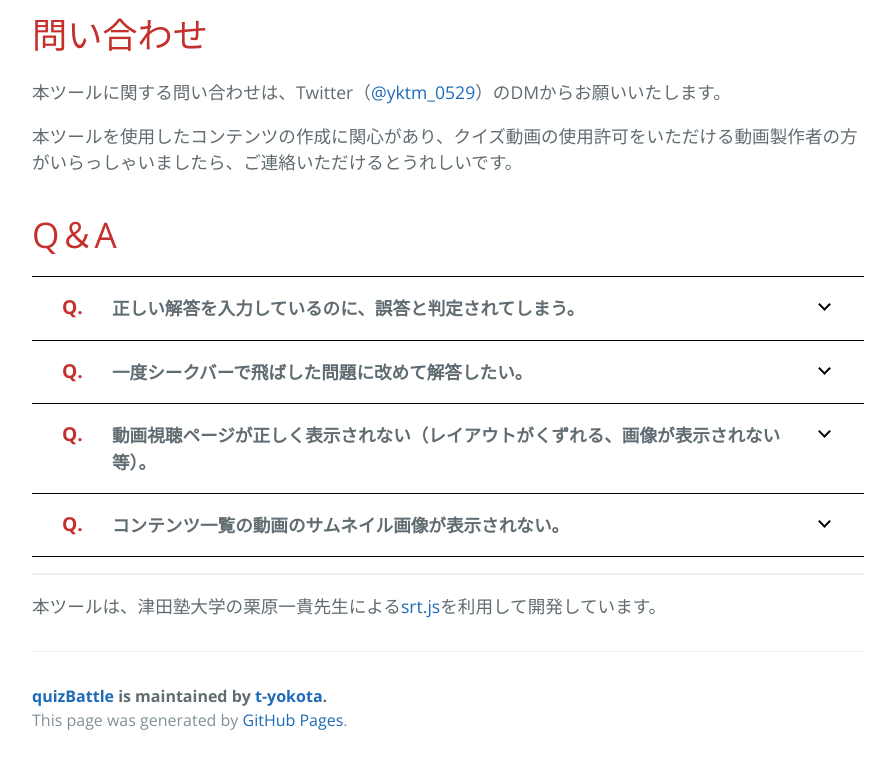
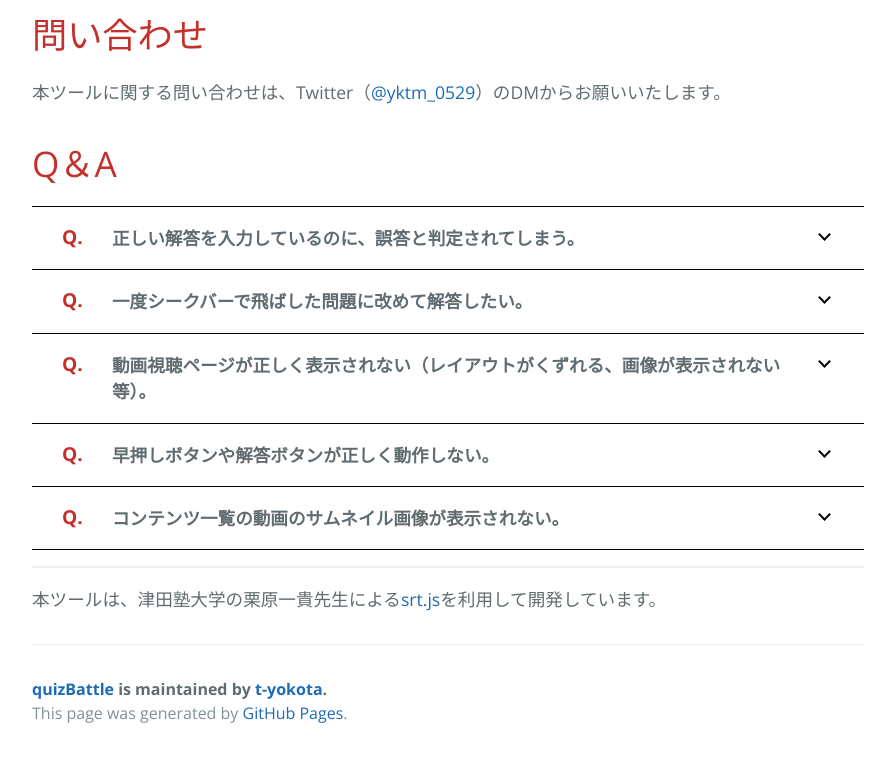
Before and after one commit to t-yokota/quizBattle, a Jekyll site: the page built from docs/index.md, in a window 1280 px wide and 900 px high, scrolled down 2564 px, cut to the strip 136-900 px from the top of the window. Shown: the whole strip, without its empty margins (192-1087 px from the left). Built offline with Jekyll 4.4.1, drawn with Linux system fonts in a browser that asks for light colours; our own code applies the rules of GitHub Pages for plain Markdown files.

Commit message:
updated QA contents on project page.

```diff
--- a/docs/index.md
+++ b/docs/index.md
@@ -91,7 +91,7 @@
 
 本ツールに関する問い合わせは、Twitter（[@yktm_0529](https://twitter.com/yktm_0529)）のDMからお願いいたします。
 
-本ツールを使用したコンテンツの作成に関心があり、クイズ動画の使用許可をいただける動画製作者の方がいらっしゃいましたら、ご連絡いただけるとうれしいです。
+<!-- 本ツールを使用したコンテンツの作成に関心があり、クイズ動画の使用許可をいただける動画製作者の方がいらっしゃいましたら、ご連絡いただけるとうれしいです。 -->
 
 # Q＆A
 
@@ -115,6 +115,12 @@
 </dd>
 </dl>
 <dl class="qa">
+<dt>早押しボタンや解答ボタンが正しく動作しない。</dt>
+<dd>
+<p>ページの再読み込みを実施してください（クイズの正答数・誤答数は引き継がれません）。<br>ページを再度読み込んでも改善しない場合、使用している端末の情報（OS、ブラウザ）をご連絡ください。</p>
+</dd>
+</dl>
+<dl class="qa">
 <dt>コンテンツ一覧の動画のサムネイル画像が表示されない。</dt>
 <dd>
 <p>iOS13以下の端末ではサムネイル画像が表示されない場合があります。</p>
```
